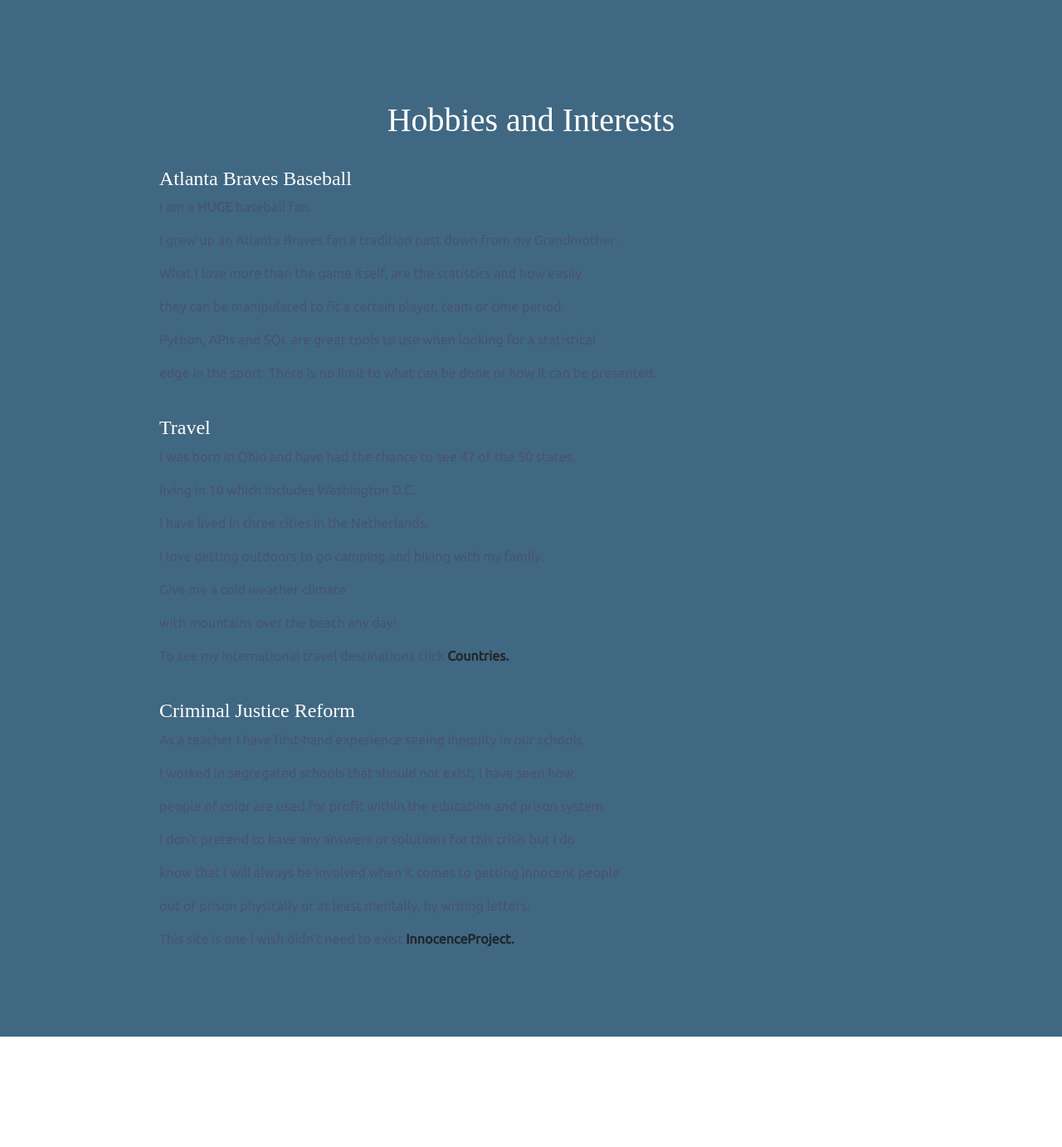
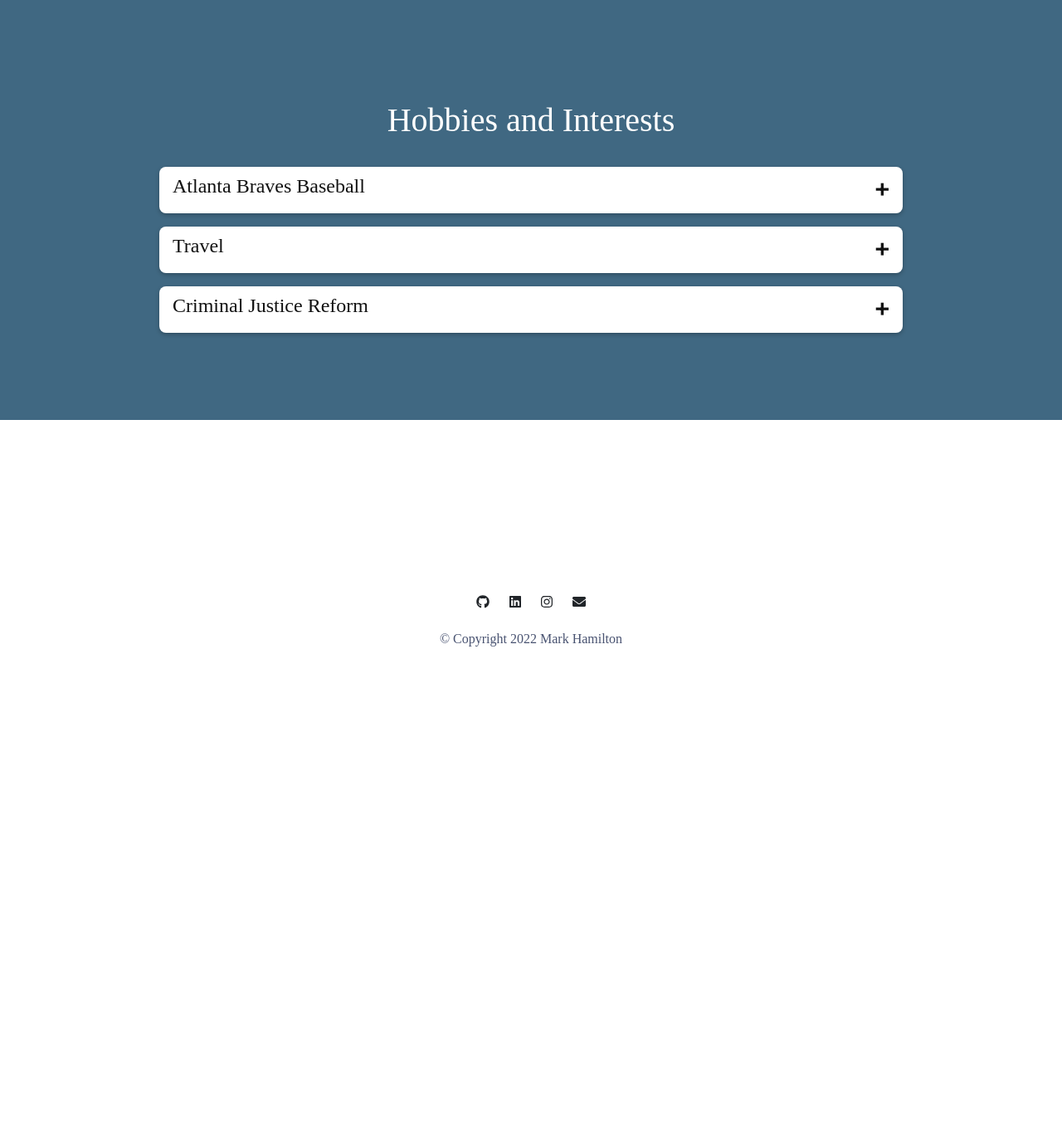
Before and after one commit to ColdDeckHarrison/marksWebsite, a Flask app: page / in a window 1280 px wide. Shown: the part 2766-4148 px from the top of the page at 83% size. After the commit the page ends 3545 px from the top, so only its background shows below. Run offline with Flask 2, Linux system fonts and the light colour scheme; some libraries are stand-ins or nearby versions.

Commit message:
accordion added

```diff
--- a/templates/index.html
+++ b/templates/index.html
@@ -217,9 +217,12 @@
     <div class="container-fluid">
       <div>
         <h1>Hobbies and Interests</h1>
+    <div class="accordion-item">
+    <div class="accordion-item-header">
+      <h4>Atlanta Braves Baseball</h4>
     </div>
-      <div class="skill-row">
-        <h4 align="left">Atlanta Braves Baseball</h4>
+    <div class="accordion-item-body">
+      <div class="accordion-item-body-content">
    <p class="skill-text" align="left">I am a <strong>HUGE</strong> baseball fan.</p>
           <p class="skill-text" align="left"> I grew up an Atlanta Braves fan a tradition past down from my Grandmother.</p>
         <p class="skill-text" align="left"> What I love more than the game itself, are the statistics and how easily</p>
@@ -227,9 +230,14 @@
         <p class="skill-text" align="left">Python, APIs and SQL are great tools to use when looking for a statistical</p>
         <p class="skill-text" align="left">edge in the sport. There is no limit to what can be done or how it can be presented.</p>
            </div>
-      <br>
-      <div class="skill-row">
+    </div>
+  </div>
+  <div class="accordion-item">
+    <div class="accordion-item-header">
 <h4 align="left">Travel</h4>
+    </div>
+    <div class="accordion-item-body">
+      <div class="accordion-item-body-content">
               <p class="skill-text" align="left">I was born in Ohio and have had the chance to see 47 of the 50 states,</p>
           <p class="skill-text" align="left">living in 10 which includes Washington D.C. </p>
                  <p class="skill-text" align="left">I have lived in three cities in the Netherlands.</p>
@@ -237,19 +245,59 @@
         <p class="skill-text" align="left">Give me a cold weather climate</p>
           <p class="skill-text" align="left">with mountains over the beach any day!</p>
         <p class="skill-text" align="left">To see my international travel destinations click <a href="/countries"><strong>Countries.</strong></a> </p>
+        </ul>
       </div>
-      <br>
-      <div class="skill-row">
+    </div>
+  </div>
+  <div class="accordion-item">
+    <div class="accordion-item-header">
     <h4 align="left">Criminal Justice Reform</h4>
+    </div>
+    <div class="accordion-item-body">
+      <div class="accordion-item-body-content">
     <p class="skill-text" align="left">As a teacher I have first-hand experience seeing inequity in our schools</p>
           <p class="skill-text" align="left">I worked in segregated schools that should not exist, I have seen how</p>
         <p class="skill-text" align="left">people of color are used for profit within the education and prison system.</p>
         <p class="skill-text" align="left">I don't pretend to have any answers or solutions for this crisis but I do</p>
         <p class="skill-text" align="left">know that I will always be involved when it comes to getting innocent people</p>
         <p class="skill-text" align="left">out of prison physically or at least mentally, by writing letters.</p>
-        <p class="skill-text" align="left"> This site is one I wish didn't need to exist <a href="https://innocenceproject.org/exonerations-data/"> <strong>InnocenceProject.</strong></a> </p>
+        <p class="skill-text" align="left"> This site is one I wish didn't exist <a href="https://innocenceproject.org/exonerations-data/"> <strong>InnocenceProject.</strong></a> </p>
            </div>
     </div>
+  </div>
+
+<!--      <div class="skill-row">-->
+<!--        <h4 align="left">Atlanta Braves Baseball</h4>-->
+<!--        <p class="skill-text" align="left">I am a <strong>HUGE</strong> baseball fan.</p>-->
+<!--          <p class="skill-text" align="left"> I grew up an Atlanta Braves fan a tradition past down from my Grandmother.</p>-->
+<!--        <p class="skill-text" align="left"> What I love more than the game itself, are the statistics and how easily</p>-->
+<!--        <p class="skill-text" align="left"> they can be manipulated to fit a certain player, team or time period.</p>-->
+<!--        <p class="skill-text" align="left">Python, APIs and SQL are great tools to use when looking for a statistical</p>-->
+<!--        <p class="skill-text" align="left">edge in the sport. There is no limit to what can be done or how it can be presented.</p>-->
+<!--      </div>-->
+<!--      <br>-->
+<!--      <div class="skill-row">-->
+<!--        <h4>Travel</h4>-->
+<!--        <p class="skill-text">I was born in Ohio and have had the chance to see 47 of the 50 states,</p>-->
+<!--          <p class="skill-text">living in 10 which includes Washington D.C. </p>-->
+<!--                 <p class="skill-text">I have lived in three cities in the Netherlands.</p>-->
+<!--          <p class="skill-text">I love getting outdoors to go camping and hiking with my family. </p>-->
+<!--        <p class="skill-text">Give me a cold weather climate</p>-->
+<!--          <p class="skill-text">with mountains over the beach any day!</p>-->
+<!--        <p class="skill-text">To see my international travel destinations click <a href="/countries"><strong>Countries.</strong></a> </p>-->
+<!--      </div>-->
+<!--      <br>-->
+<!--      <div class="skill-row">-->
+<!--        <h4 align="left">Criminal Justice Reform</h4>-->
+<!--        <p class="skill-text" align="left">As a teacher I have first-hand experience seeing inequity in our schools</p>-->
+<!--          <p class="skill-text" align="left">I worked in segregated schools that should not exist, I have seen how</p>-->
+<!--        <p class="skill-text" align="left">people of color are used for profit within the education and prison system.</p>-->
+<!--        <p class="skill-text" align="left">I don't pretend to have any answers or solutions for this crisis but I do</p>-->
+<!--        <p class="skill-text" align="left">know that I will always be involved when it comes to getting innocent people</p>-->
+<!--        <p class="skill-text" align="left">out of prison physically or at least mentally, by writing letters.</p>-->
+<!--        <p class="skill-text" align="left"> This site is one I wish didn't exist <a href="https://innocenceproject.org/exonerations-data/"> <strong>InnocenceProject.</strong></a> </p>-->
+<!--      </div>-->
+<!--          </div>-->
     </div>
   </section>
 
```
Lines whose indentation alone changed are shown as unchanged.
